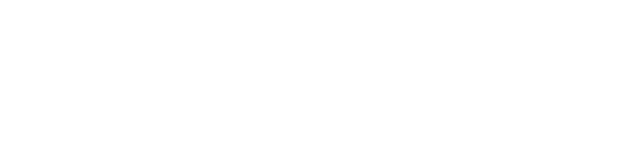
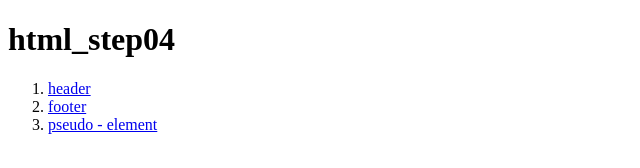
Before and after one commit to daniyeyo/html_step04, a plain HTML site: page index.html in a window 1280 px wide. Shown: the whole page, without its empty margins (0-640 px from the left). Drawn offline with Linux system fonts and the light colour scheme.

Commit message:
Add files via upload

```diff
--- a/index.html
+++ b/index.html
@@ -5,10 +5,23 @@
     <meta charset="UTF-8">
     <meta http-equiv="X-UA-Compatible" content="IE=edge">
     <meta name="viewport" content="width=device-width, initial-scale=1.0">
-    <title>Document</title>
+    <title>html_step04 </title>
 </head>
 
 <body>
+    <h1>html_step04</h1>
+    <ol>
+        <li>
+            <a href="header01.html">header</a>
+        </li>
+        <li>
+            <a href="footer01.html">footer</a>
+        </li>
+        <li>
+            <a href="Pseudo-element01.html">pseudo - element</a>
+        </li>
+    </ol>
+
 
 </body>
 
```
